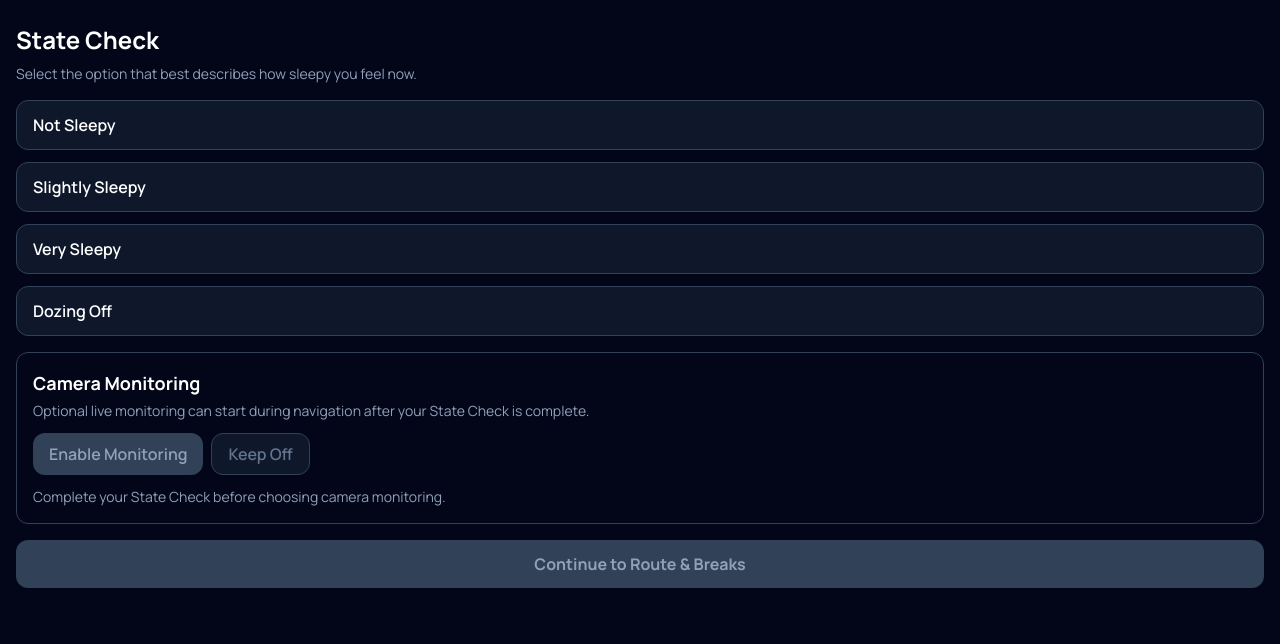
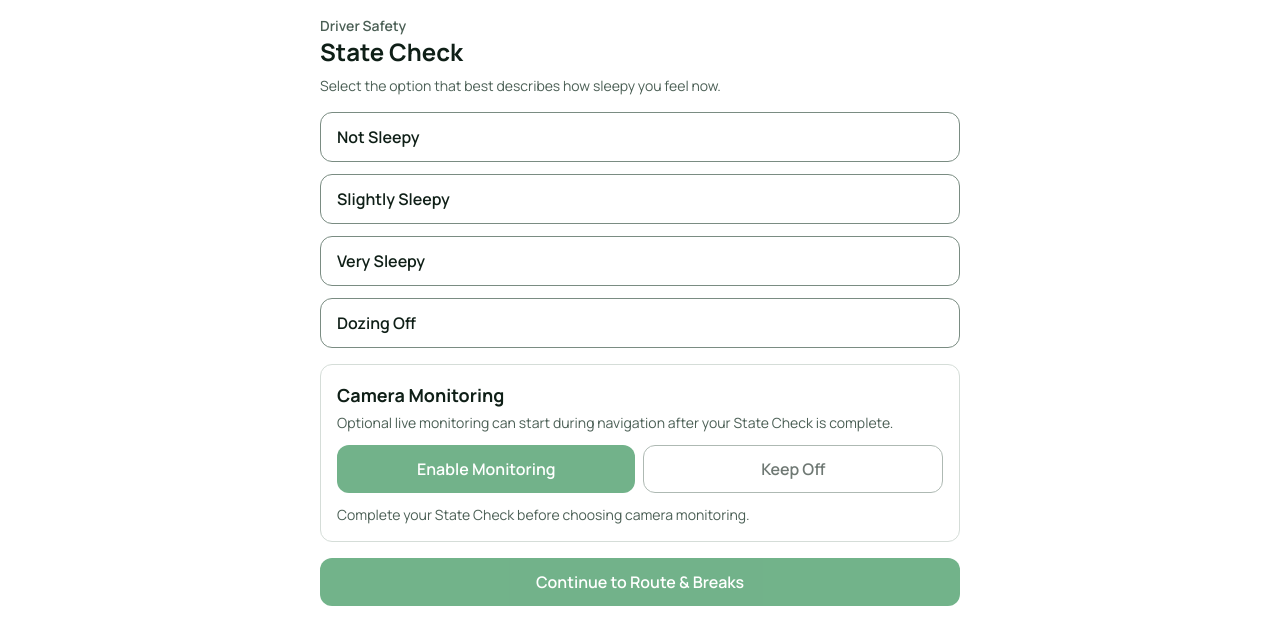
Before and after one commit to AVI-080602/RouteRest, a Next.js app in the folder frontend/my-app/: page /state-check in a window 1280 px wide. Shown: the top 644 px of the page. Built offline with nearby package versions, Linux system fonts and the light colour scheme.

Commit message:
UI Improvements for state check
State check page is now aligned with the overall layout and design.
Preview of video is included in both the state check form and route breaks page.

Ref: 3.2.2

```diff
--- a/frontend/my-app/app/route-breaks/page.tsx
+++ b/frontend/my-app/app/route-breaks/page.tsx
@@ -2,7 +2,14 @@
 
 import Link from "next/link";
 import { useRouter } from "next/navigation";
-import { useEffect, useMemo, useState, useSyncExternalStore } from "react";
+import {
+  useCallback,
+  useEffect,
+  useMemo,
+  useRef,
+  useState,
+  useSyncExternalStore,
+} from "react";
 import {
   BedDouble,
   Clock,
@@ -357,6 +364,29 @@ function buildPlannedStops(
 
 export default function RouteBreaksPage() {
   const router = useRouter();
+  const fatigueWarningTimeoutRef = useRef<number | null>(null);
+  const [showFatigueWarning, setShowFatigueWarning] = useState(false);
+
+  const showDrowsinessWarning = useCallback(() => {
+    setShowFatigueWarning(true);
+
+    if (fatigueWarningTimeoutRef.current) {
+      window.clearTimeout(fatigueWarningTimeoutRef.current);
+    }
+
+    fatigueWarningTimeoutRef.current = window.setTimeout(() => {
+      setShowFatigueWarning(false);
+      fatigueWarningTimeoutRef.current = null;
+    }, 3000);
+  }, []);
+
+  useEffect(() => {
+    return () => {
+      if (fatigueWarningTimeoutRef.current) {
+        window.clearTimeout(fatigueWarningTimeoutRef.current);
+      }
+    };
+  }, []);
 
   // false during SSR and the hydration render, true afterwards. Gates the
   // "No journey found" panel: without it, every visit painted that panel
@@ -1133,6 +1163,15 @@ export default function RouteBreaksPage() {
 
   return (
     <main className="container mx-auto px-4">
+      {showFatigueWarning && (
+        <div
+          role="alert"
+          className="fixed left-4 right-4 top-4 z-50 rounded-xl border border-danger-line bg-danger px-4 py-3 text-center text-sm font-bold text-white shadow-lg"
+        >
+          Fatigue warning detected. Prepare to rest safely.
+        </div>
+      )}
+
       <div className="flex min-h-screen flex-col gap-4 py-4 pb-28 lg:pb-4">
         <header className="flex items-center justify-between">
           <div>
@@ -1237,7 +1276,9 @@ export default function RouteBreaksPage() {
                 )}
               </div>
               <div className="mt-3">
-                <CameraMonitoringPreview />
+                <CameraMonitoringPreview
+                  onDrowsinessWarning={showDrowsinessWarning}
+                />
               </div>
             </section>
 
--- a/frontend/my-app/app/state-check/page.tsx
+++ b/frontend/my-app/app/state-check/page.tsx
@@ -2,7 +2,7 @@ import StateCheckForm from "@/components/StateCheckForm";
 
 export default function StateCheckPage() {
   return (
-    <main className="min-h-screen bg-slate-950 px-4 py-6 text-white">
+    <main className="container mx-auto max-w-2xl px-4">
       <StateCheckForm context="pre-departure" />
     </main>
   );
--- a/frontend/my-app/components/CameraMonitoringPreference.tsx
+++ b/frontend/my-app/components/CameraMonitoringPreference.tsx
@@ -16,6 +16,7 @@ import {
   startCameraMonitoringSession,
   stopCameraMonitoringSession,
 } from "@/utils/cameraMonitoringSession";
+import { HELPER_CLASS, PRIMARY_BUTTON_CLASS } from "@/utils/ui";
 
 type CameraMonitoringPreferenceProps = {
   stateCheckCompleted: boolean;
@@ -125,10 +126,10 @@ export default function CameraMonitoringPreference({
   }
 
   return (
-    <section className="flex flex-col gap-3 rounded-xl border border-slate-700 bg-slate-950 px-4 py-4">
+    <section className="flex flex-col gap-3 rounded-xl border border-line bg-surface px-4 py-4">
       <div>
-        <h2 className="text-lg font-bold">Camera Monitoring</h2>
-        <p className="mt-1 text-sm text-slate-400">
+        <h2 className="text-lg font-bold text-ink">Camera Monitoring</h2>
+        <p className="mt-1 text-sm text-muted">
           Optional live monitoring can start during navigation after your State
           Check is complete.
         </p>
@@ -139,7 +140,7 @@ export default function CameraMonitoringPreference({
           type="button"
           disabled={!stateCheckCompleted || status === "starting"}
           onClick={enableCameraMonitoring}
-          className="rounded-xl bg-yellow-500 px-4 py-2 font-semibold text-black transition active:bg-yellow-600 disabled:cursor-not-allowed disabled:bg-slate-700 disabled:text-slate-400"
+          className={PRIMARY_BUTTON_CLASS}
         >
           {status === "starting" ? "Starting..." : "Enable Monitoring"}
         </button>
@@ -148,20 +149,20 @@ export default function CameraMonitoringPreference({
           type="button"
           disabled={!stateCheckCompleted || status === "starting"}
           onClick={keepCameraMonitoringOff}
-          className="rounded-xl border border-slate-700 bg-slate-900 px-4 py-2 font-semibold text-white transition active:bg-slate-800 disabled:cursor-not-allowed disabled:text-slate-500"
+          className="inline-flex h-12 w-full items-center justify-center rounded-xl border border-line-strong bg-surface px-4 font-semibold text-ink transition hover:bg-surface-alt active:bg-brand-tint disabled:cursor-not-allowed disabled:opacity-60"
         >
           Keep Off
         </button>
       </div>
 
       {!stateCheckCompleted && (
-        <p className="text-sm text-slate-400">
+        <p className="text-sm text-muted">
           Complete your State Check before choosing camera monitoring.
         </p>
       )}
 
       {status === "active" && preference?.enabled && (
-        <p className="text-sm text-emerald-400">
+        <p className="text-sm font-semibold text-brand-strong">
           Camera monitoring is active. The preview will stay available when you
           continue.
         </p>
@@ -178,28 +179,28 @@ export default function CameraMonitoringPreference({
       )}
 
       {status === "inactive" && preference && !preference.enabled && (
-        <p className="text-sm text-slate-400">
+        <p className="text-sm text-muted">
           Live camera monitoring is inactive. Your completed State Check will
           still be used.
         </p>
       )}
 
       {status === "permission_denied" && (
-        <p className="text-sm text-red-400">
+        <p className="text-sm text-danger">
           Camera permission was not available. You can keep monitoring off and
           continue with your completed State Check.
         </p>
       )}
 
       {status === "model_error" && (
-        <p className="text-sm text-red-400">
+        <p className="text-sm text-danger">
           Camera monitoring could not start. Check the camera and model setup,
           or keep monitoring off.
         </p>
       )}
 
       {preference && (
-        <p className="text-xs text-slate-500">
+        <p className={HELPER_CLASS}>
           Preference updated: {formatUpdateTime(preference.updatedAt)}
         </p>
       )}
--- a/frontend/my-app/components/CameraMonitoringPreview.tsx
+++ b/frontend/my-app/components/CameraMonitoringPreview.tsx
@@ -6,9 +6,22 @@ import {
   attachCameraStreamToVideo,
   startCameraMonitoringSession,
 } from "@/utils/cameraMonitoringSession";
+import {
+  analyzeEyeClosure,
+  EYE_CLOSED_WARNING_MS,
+} from "@/utils/fatigueDetection";
 
-export default function CameraMonitoringPreview() {
+type CameraMonitoringPreviewProps = {
+  onDrowsinessWarning?: () => void;
+};
+
+export default function CameraMonitoringPreview({
+  onDrowsinessWarning,
+}: CameraMonitoringPreviewProps) {
   const videoRef = useRef<HTMLVideoElement | null>(null);
+  const animationFrameRef = useRef<number | null>(null);
+  const eyeClosedStartTimeRef = useRef<number | null>(null);
+  const warningShownForCurrentClosureRef = useRef(false);
   const [status, setStatus] = useState<
     "loading" | "inactive" | "active" | "unavailable"
   >("loading");
@@ -34,6 +47,51 @@ export default function CameraMonitoringPreview() {
 
         attachCameraStreamToVideo(videoElement, session.stream);
         setStatus("active");
+
+        const detectFrame = () => {
+          if (!videoElement || videoElement.readyState < 2) {
+            animationFrameRef.current =
+              window.requestAnimationFrame(detectFrame);
+            return;
+          }
+
+          const result = session.faceLandmarker.detectForVideo(
+            videoElement,
+            performance.now(),
+          );
+
+          if (result.faceLandmarks.length === 0) {
+            eyeClosedStartTimeRef.current = null;
+            warningShownForCurrentClosureRef.current = false;
+          } else {
+            const { eyesAreClosed } = analyzeEyeClosure(
+              result.faceLandmarks[0],
+            );
+            const currentTime = performance.now();
+
+            if (eyesAreClosed) {
+              eyeClosedStartTimeRef.current ??= currentTime;
+
+              const closedDuration =
+                currentTime - eyeClosedStartTimeRef.current;
+
+              if (
+                closedDuration >= EYE_CLOSED_WARNING_MS &&
+                !warningShownForCurrentClosureRef.current
+              ) {
+                warningShownForCurrentClosureRef.current = true;
+                onDrowsinessWarning?.();
+              }
+            } else {
+              eyeClosedStartTimeRef.current = null;
+              warningShownForCurrentClosureRef.current = false;
+            }
+          }
+
+          animationFrameRef.current = window.requestAnimationFrame(detectFrame);
+        };
+
+        detectFrame();
       } catch {
         setStatus("unavailable");
       }
@@ -43,9 +101,12 @@ export default function CameraMonitoringPreview() {
 
     return () => {
       cancelled = true;
+      if (animationFrameRef.current) {
+        window.cancelAnimationFrame(animationFrameRef.current);
+      }
       attachCameraStreamToVideo(videoElement, null);
     };
-  }, []);
+  }, [onDrowsinessWarning]);
 
   if (status === "inactive") {
     return (
--- a/frontend/my-app/components/StateCheckForm.tsx
+++ b/frontend/my-app/components/StateCheckForm.tsx
@@ -15,6 +15,7 @@ import {
   loadStateCheckResult,
   saveStateCheckResult,
 } from "@/utils/stateCheckStorage";
+import { HELPER_CLASS, PANEL_CLASS, PRIMARY_BUTTON_CLASS } from "@/utils/ui";
 
 type StateCheckFormProps = {
   context: StateCheckContext;
@@ -81,13 +82,14 @@ export default function StateCheckForm({ context }: StateCheckFormProps) {
   }
 
   return (
-    <section className="flex flex-col gap-4">
-      <div>
-        <h1 className="text-2xl font-bold">State Check</h1>
-        <p className="mt-2 text-sm text-slate-400">
+    <section className="flex min-h-screen flex-col gap-4 py-4 pb-8">
+      <header>
+        <p className="text-sm font-semibold text-muted">Driver Safety</p>
+        <h1 className="text-2xl font-bold text-ink">State Check</h1>
+        <p className="mt-2 text-sm text-muted">
           Select the option that best describes how sleepy you feel now.
         </p>
-      </div>
+      </header>
 
       <div className="grid gap-3">
         {SELF_REPORTED_STATE_OPTIONS.map((option) => {
@@ -101,8 +103,8 @@ export default function StateCheckForm({ context }: StateCheckFormProps) {
               onClick={() => selectSelfReportedState(option.value)}
               className={`rounded-xl border px-4 py-3 text-left font-semibold transition ${
                 isSelected
-                  ? "border-yellow-500 bg-yellow-500 text-black"
-                  : "border-slate-700 bg-slate-900 text-white active:bg-slate-800"
+                  ? "border-brand bg-brand-tint text-brand-strong"
+                  : "border-line-strong bg-surface text-ink hover:bg-surface-alt active:bg-brand-tint"
               }`}
             >
               {option.label}
@@ -112,12 +114,10 @@ export default function StateCheckForm({ context }: StateCheckFormProps) {
       </div>
 
       {currentState && (
-        <div className="rounded-xl border border-slate-700 bg-slate-900 px-4 py-3 text-sm text-slate-300">
+        <div className={`${PANEL_CLASS} text-sm text-muted`}>
           <p>
             Current state:{" "}
-            <span className="font-semibold text-white">
-              {currentState.label}
-            </span>
+            <span className="font-semibold text-ink">{currentState.label}</span>
           </p>
           <p>Source: {currentState.source}</p>
           <p>Updated: {formatUpdateTime(currentState.updatedAt)}</p>
@@ -133,13 +133,13 @@ export default function StateCheckForm({ context }: StateCheckFormProps) {
         type="button"
         disabled={!currentState || !cameraPreference}
         onClick={continueToRouteBreaks}
-        className="rounded-xl bg-yellow-500 px-4 py-3 font-bold text-black transition active:bg-yellow-600 disabled:cursor-not-allowed disabled:bg-slate-700 disabled:text-slate-400"
+        className={PRIMARY_BUTTON_CLASS}
       >
         Continue to Route & Breaks
       </button>
 
       {currentState && !cameraPreference && (
-        <p className="text-sm text-slate-400">
+        <p className={HELPER_CLASS}>
           Choose whether to enable camera monitoring before continuing.
         </p>
       )}
```
